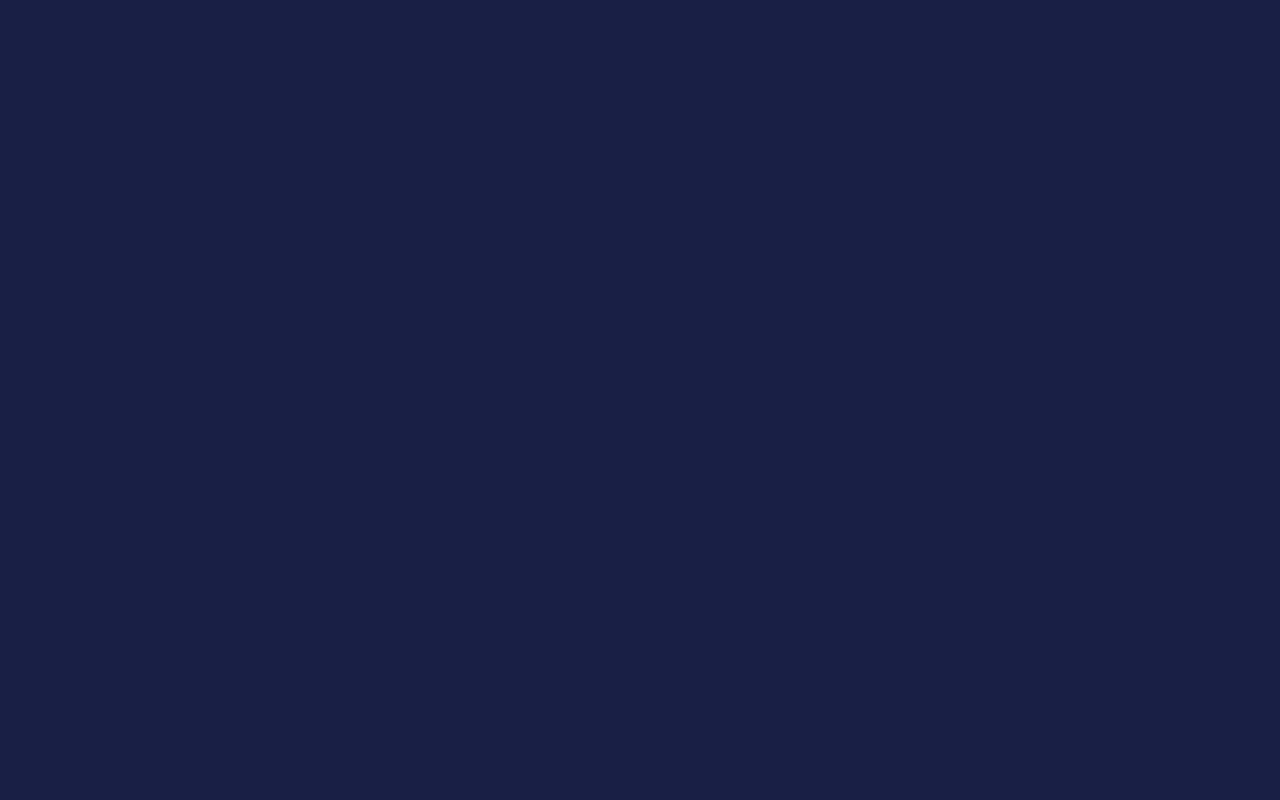
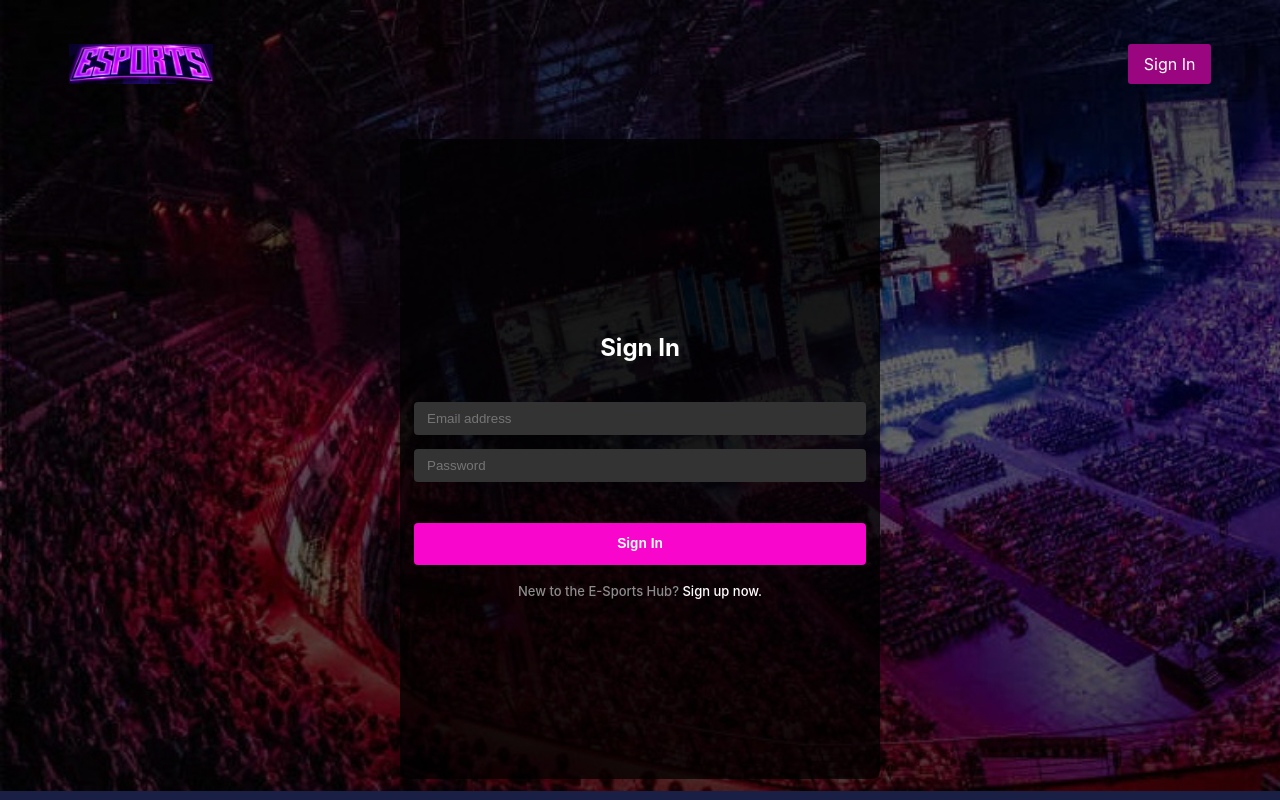
Before and after one commit to luigi059/PRJ400-Esports, a React (Create React App) app in the folder client/: page /signin in a window 1280 px wide. Before the commit this address had no page. Built offline with nearby package versions, Linux system fonts and the light colour scheme.

Commit message:
home page and form clean up

```diff
--- a/client/src/App.js
+++ b/client/src/App.js
@@ -5,7 +5,7 @@ import { BrowserRouter, Navigate, Route, Routes } from 'react-router-dom';
 import { Layout } from './components';
 // import * as ROUTES from './constants/routes';
 // import { DataProvider } from './GlobalState';
-import { Dashboard } from './pages';
+import { Dashboard, Home, SignIn, SignUp } from './pages';
 
 export default function App() {
 	const colours = {
@@ -105,8 +105,10 @@ export default function App() {
 				<ThemeProvider theme={theme}>
 					<CssBaseline />
 					<Routes>
+						<Route path="/" element={<Home />} />
+						<Route path="/signin" element={<SignIn />} />
+						<Route path="/signup" element={<SignUp />} />
 						<Route element={<Layout />}>
-							<Route path="/" element={<Navigate to="/profile" replace />} />
 							<Route path="/profile" element={<Dashboard />} />
 						</Route>
 					</Routes>
--- a/client/src/components/form/styles/form.js
+++ b/client/src/components/form/styles/form.js
@@ -1,5 +1,5 @@
-import styled from "styled-components/macro";
-import { Link as ReachRouterLink } from "react-router-dom";
+import { Link as ReachRouterLink } from 'react-router-dom';
+import styled from 'styled-components/macro';
 
 export const Container = styled.div`
 	display: flex;
@@ -17,9 +17,8 @@ export const Base = styled.div`
 	align-items: center;
 	justify-content: center;
 	background-color: rgba(0, 0, 0, 0.75);
-  height: calc(100vh - 20em);
-  /*   width: calc(100vw - 0%); */
-  width: 40em;
+	height: calc(100vh - 10rem);
+	width: 30rem;
 	border-radius: 8px;
 `;
 
@@ -47,7 +46,7 @@ export const Error = styled.div`
 
 export const Title = styled.h1`
 	color: #fff;
-  font-size: 3em;
+	font-size: 1.5rem;
 	font-weight: bold;
 	margin-bottom: 1.5em;
 `;
--- a/client/src/components/header/styles/header.js
+++ b/client/src/components/header/styles/header.js
@@ -1,5 +1,5 @@
-import styled from "styled-components/macro";
-import { Link as ReachRouterLink } from "react-router-dom";
+import { Link as ReachRouterLink } from 'react-router-dom';
+import styled from 'styled-components/macro';
 
 export const Background = styled.div`
 	display: flex;
@@ -11,7 +11,7 @@ export const Background = styled.div`
 			rgba(0, 0, 0, 0.35)
 		),
 		url(${({ src }) =>
-        src ? `../images/misc/${src}.jpg` : "../images/misc/home-bg.jpg"})
+				src ? `../images/misc/${src}.jpg` : '../images/misc/home-bg.jpg'})
 			top left / cover no-repeat;
 	@media (max-width: 1100px) {
 		${({ dontShowOnSmallViewPort }) =>
@@ -22,7 +22,7 @@ export const Background = styled.div`
 export const Container = styled.div`
 	display: flex;
 	margin: 0 5em;
-  height: 10em;
+	height: 8rem;
 	justify-content: space-between;
 	align-items: center;
 	a {
@@ -37,7 +37,7 @@ export const ButtonLink = styled(ReachRouterLink)`
 	height: fit-content;
 	color: white;
 	border: 0;
-  font-size: 1.5em;
+	font-size: 1rem;
 	border-radius: 3px;
 	padding: 0.5em 1em;
 	cursor: pointer;
@@ -48,8 +48,8 @@ export const ButtonLink = styled(ReachRouterLink)`
 `;
 
 export const Logo = styled.img`
-  height: 4em;
-  width: 14em;
+	height: 2.5rem;
+	width: 9rem;
 `;
 
 export const Group = styled.div`
--- a/client/src/components/index.js
+++ b/client/src/components/index.js
@@ -3,10 +3,7 @@ export { default as FlexBetween } from './flexbetween';
 export { default as Form } from './form';
 export { default as Header } from './header';
 export { default as Layout } from './layout';
-export { default as MainDisplay } from './main';
 export { default as Navbar } from './navbar';
-export { default as Navigation } from './navigation';
 export { default as OptForm } from './opt-form';
-export { default as Profile } from './profile';
 export { default as SmallBox } from './smallbox';
 export { default as Title } from './title';
--- a/client/src/components/navbar.jsx
+++ b/client/src/components/navbar.jsx
@@ -1,7 +1,5 @@
 import {
 	ArrowDropDownOutlined,
-	DarkModeOutlined,
-	LightModeOutlined,
 	Menu as MenuIcon,
 	Search,
 	SettingsOutlined,
--- a/client/src/components/opt-form/index.js
+++ b/client/src/components/opt-form/index.js
@@ -1,5 +1,6 @@
-import React from "react";
-import { Container, Break, Button, Text } from "./styles/opt-form";
+import { ChevronRightOutlined } from '@mui/icons-material';
+import React from 'react';
+import { Break, Button, Container, Text } from './styles/opt-form';
 
 export default function OptForm({ children, ...restProps }) {
 	return <Container {...restProps}>{children}</Container>;
@@ -8,7 +9,7 @@ export default function OptForm({ children, ...restProps }) {
 OptForm.Button = function OptFormButton({ children, ...restProps }) {
 	return (
 		<Button {...restProps}>
-      {children} <img src="/images/icons/chevron-right.png" alt="Try Now" />
+			{children} <ChevronRightOutlined fontSize="medium" />
 		</Button>
 	);
 };
--- a/client/src/components/opt-form/styles/opt-form.js
+++ b/client/src/components/opt-form/styles/opt-form.js
@@ -1,5 +1,5 @@
-import styled from "styled-components/macro";
-import { Link as ReachRouterLink } from "react-router-dom";
+import { Link as ReachRouterLink } from 'react-router-dom';
+import styled from 'styled-components/macro';
 
 export const Container = styled.div`
 	display: flex;
@@ -23,14 +23,9 @@ export const Button = styled(ReachRouterLink)`
 	text-transform: uppercase;
 	text-decoration: none;
 	padding: 0 2em;
-  font-size: 2em;
+	font-size: 1rem;
 	border: 0;
 	cursor: pointer;
-  img {
-    margin-left: 1em;
-    filter: brightness(0) invert(1);
-    width: 2em;
-  }
 	&:hover {
 		background: #f806cc;
 	}
--- a/client/src/pages/index.js
+++ b/client/src/pages/index.js
@@ -1,5 +1,4 @@
 export { default as Dashboard } from './dashboard';
 export { default as Home } from './home';
-export { default as Profile } from './profile';
 export { default as SignIn } from './signin';
 export { default as SignUp } from './signup';
```
Also changed, not shown: client/src/components/feature/styles/feature.js (+6 -6 lines). Lines whose indentation alone changed are shown as unchanged.
